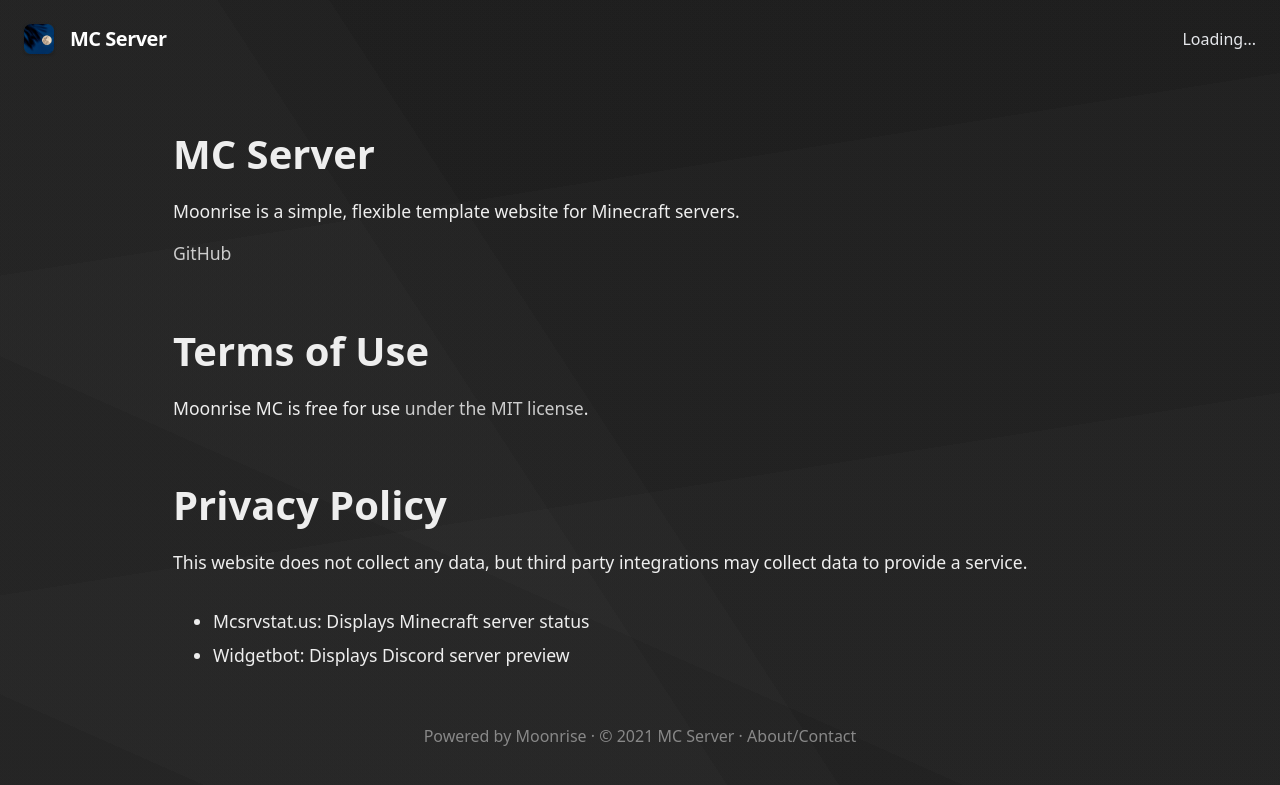
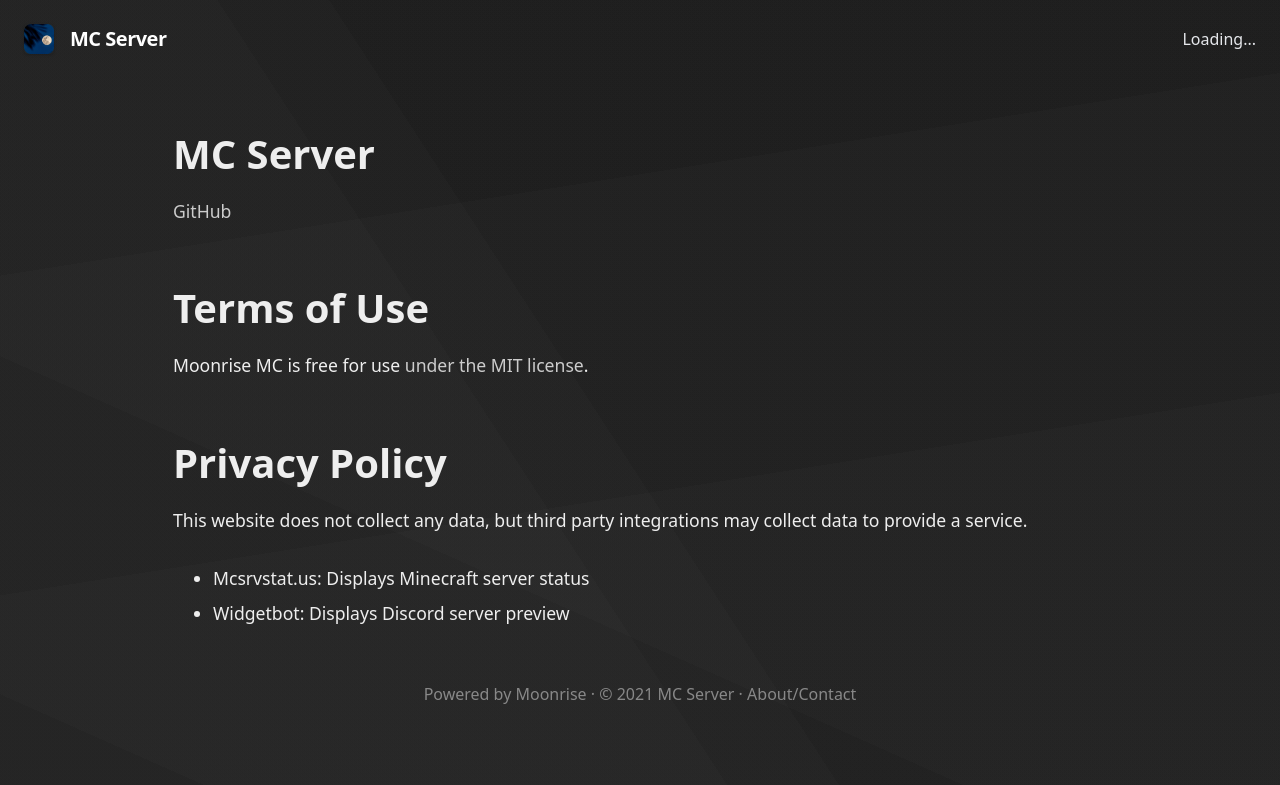
Before and after one commit to ManfredRichthofen/MC-Nerds, a Jekyll site: the page built from docs/about.md, in a window 1280 px wide. Shown: the top 785 px of the page. Built offline with Jekyll 4.4.1, drawn with Linux system fonts in a browser that asks for light colours; our own code applies the rules of GitHub Pages for plain Markdown files.

Commit message:
Update about.md

```diff
--- a/docs/about.md
+++ b/docs/about.md
@@ -5,7 +5,7 @@ navname: About
 
 # {{ site.serverName }}
 
-Moonrise is a simple, flexible template website for Minecraft servers.
+
 
 [GitHub](https://github.com/ManfredRichthofen/MC-Nerds)
 
```
